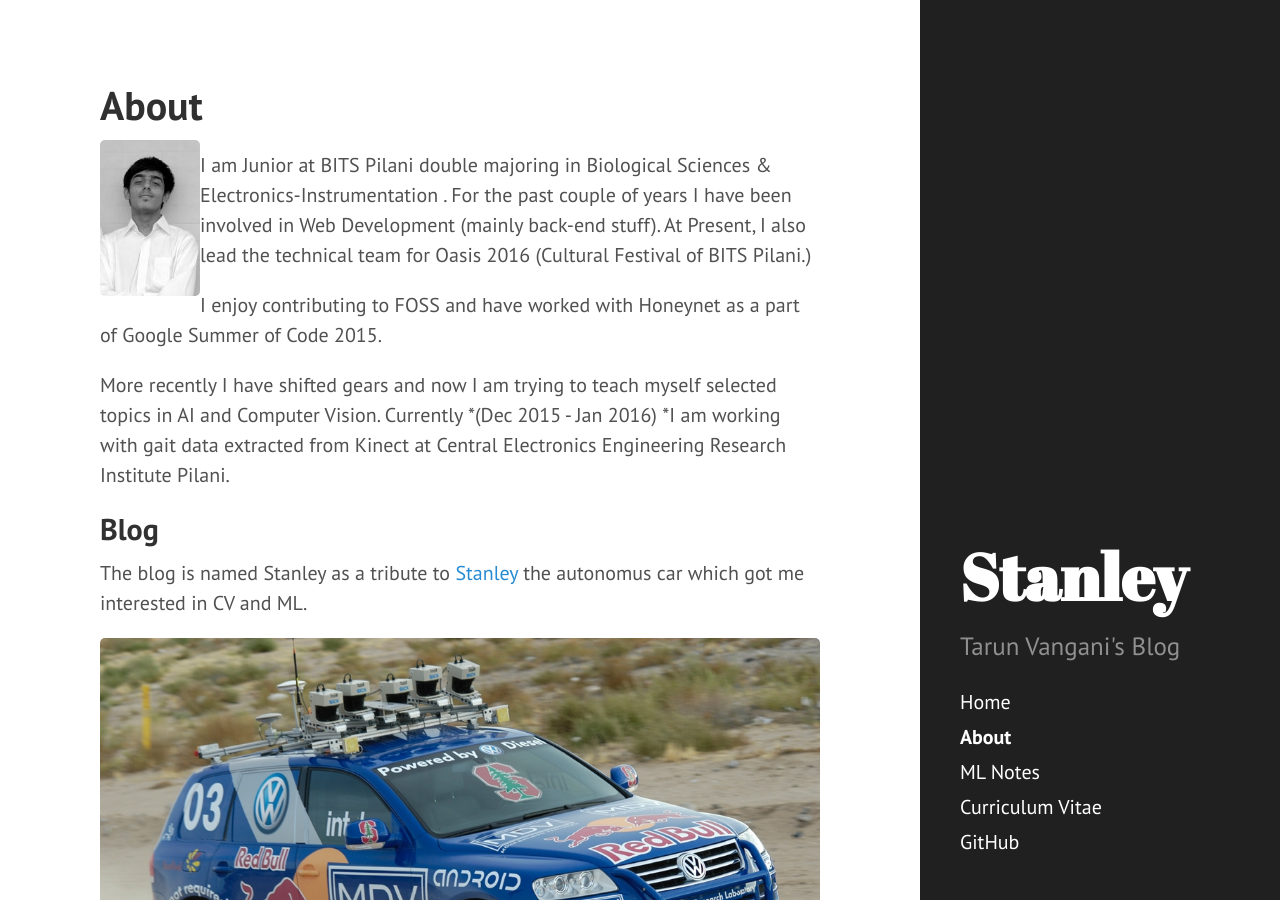
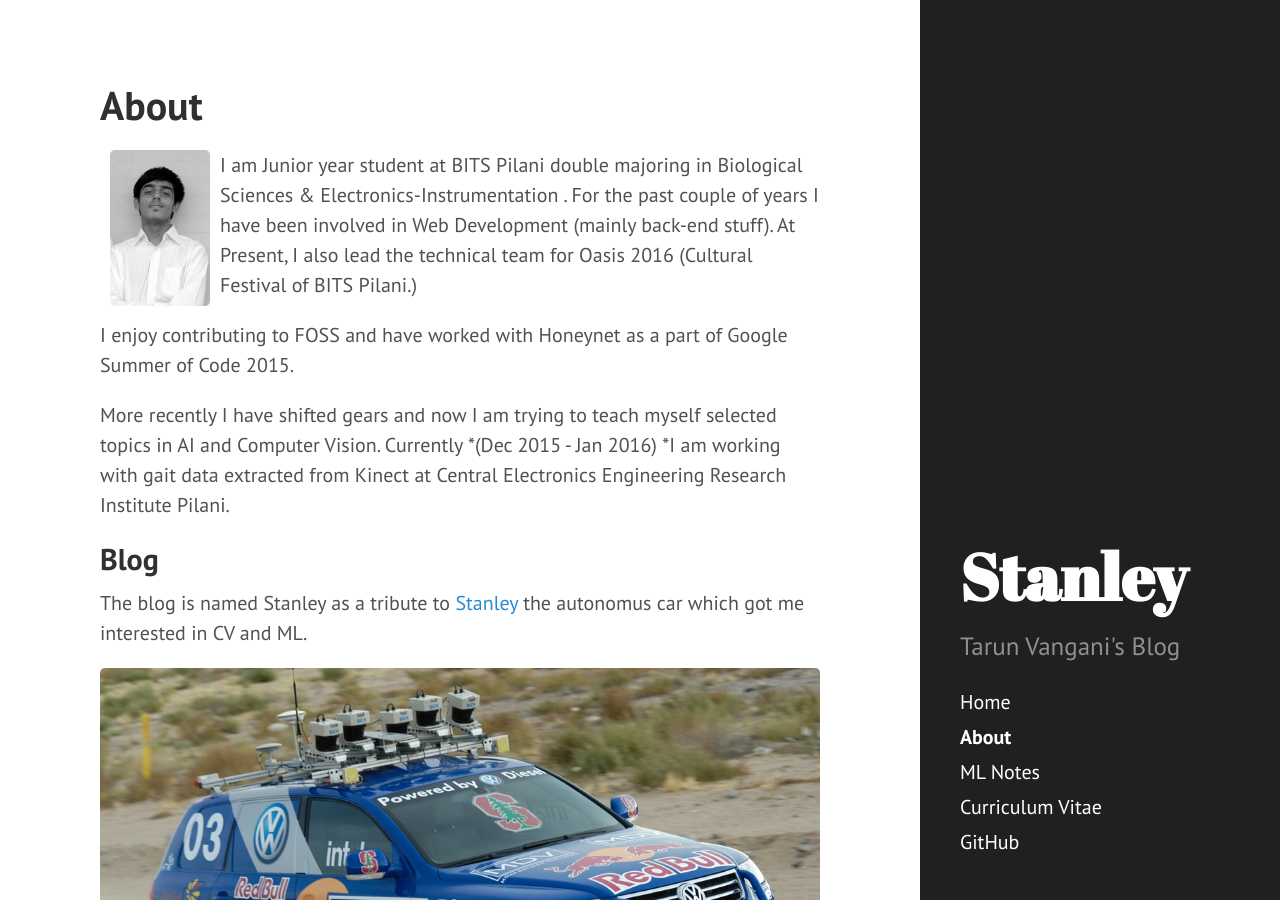
Before and after one commit to reachtarunhere/reachtarunhere.github.io, a Jekyll site: the page built from about.md, in a window 1280 px wide and 900 px high. Built offline with Jekyll 4.4.1, drawn with Linux system fonts in a browser that asks for light colours; Markdown is read by kramdown in place of the engine named in the settings.

Commit message:
wrapped text

```diff
--- a/about.md
+++ b/about.md
@@ -2,9 +2,9 @@
 layout: page
 title: About
 ---
-<img style="float: left;" src="{{ site.url }}/public/img/profile.jpg">
+<img style="float: left;margin: 10px;" src="{{ site.url }}/public/img/profile.jpg">
 
-I am Junior at BITS Pilani double majoring in Biological Sciences & Electronics-Instrumentation . For the past couple of years I have been involved in Web Development (mainly back-end stuff). At Present, I also lead the technical team for Oasis 2016 (Cultural Festival of BITS Pilani.)
+I am Junior year student at BITS Pilani double majoring in Biological Sciences & Electronics-Instrumentation . For the past couple of years I have been involved in Web Development (mainly back-end stuff). At Present, I also lead the technical team for Oasis 2016 (Cultural Festival of BITS Pilani.)
 
 I enjoy contributing to FOSS and have worked with Honeynet as a part of Google Summer of Code 2015.
 
```
